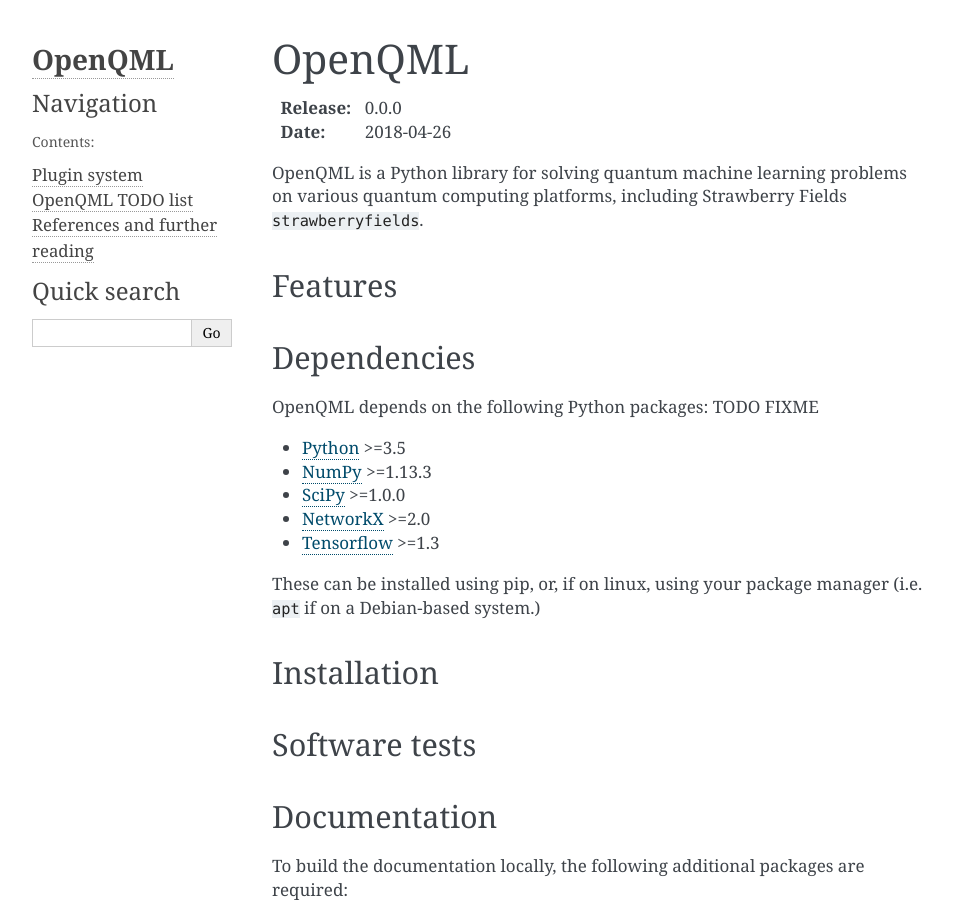
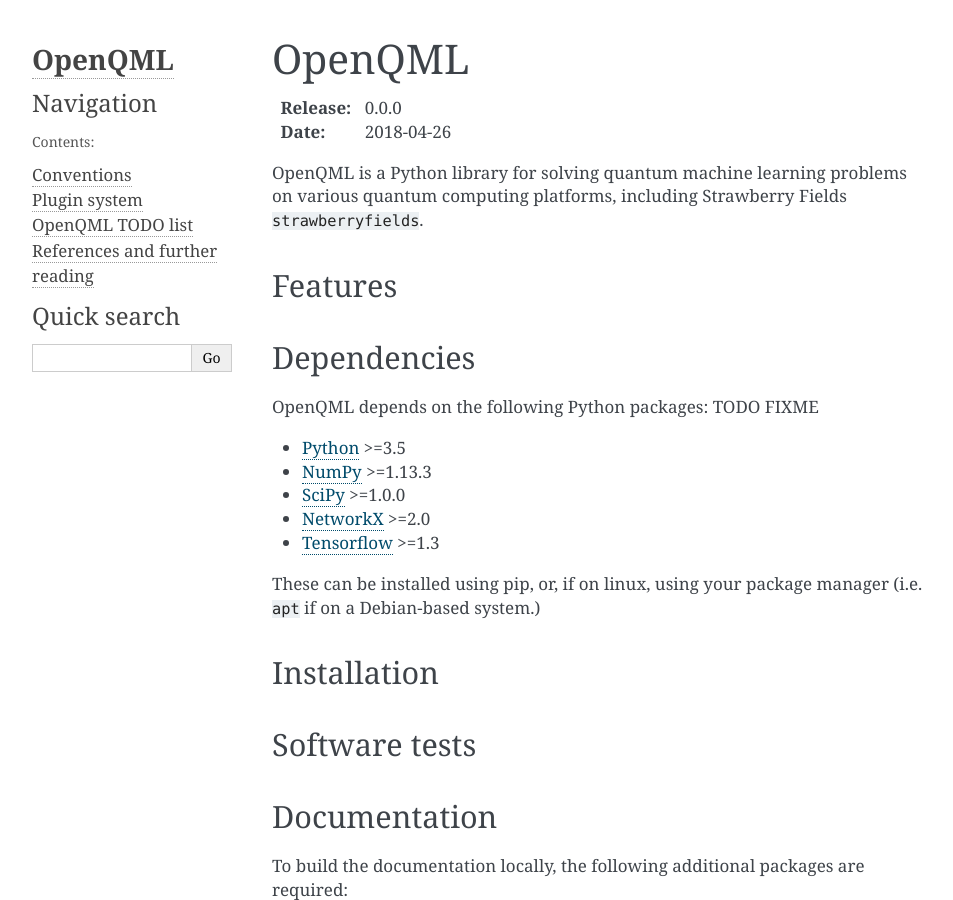
Before and after one commit to rizkyikiw42/pennylane, a Sphinx documentation site: the page built from doc/index.rst, in a window 1280 px wide and 900 px high. Shown: the whole window, without its empty margins (148-1101 px from the left). Built offline with Sphinx 7.4.7, drawn with Linux system fonts in a browser that asks for light colours; cross-references to code outside the pages are shown as plain code.

Commit message:
Conventions file added.

```diff
--- a/doc/TODO.rst
+++ b/doc/TODO.rst
@@ -125,6 +125,7 @@ Optimization problems supported
 -------------------------------
 
 * State fitting: No inputs, :math:`y_i` is a target quantum state, :math:`f(\theta_i)` should prepare a state maximally close to the target.
+  Note that this cannot be done (efficiently) with a hardware backend.
 * Generative model: No inputs, :math:`y_i` are measurement samples (for example expectation values of observables),
   :math:`f(\theta_i)` should prepare a state that produces those samples with maximal likelihood.
 * Quantum classifier: :math:`x_i, y_i` are input and output samples, :math:`g(f(\theta_i))` should map the inputs to the outputs.
--- /dev/null
+++ b/doc/conventions.rst
@@ -0,0 +1,2 @@
+Conventions
+===========
--- a/doc/index.rst
+++ b/doc/index.rst
@@ -15,6 +15,7 @@ platforms, including Strawberry Fields :cite:`strawberryfields`.
    :maxdepth: 1
    :caption: Contents:
 
+   conventions
    plugins
    TODO
    references
```
